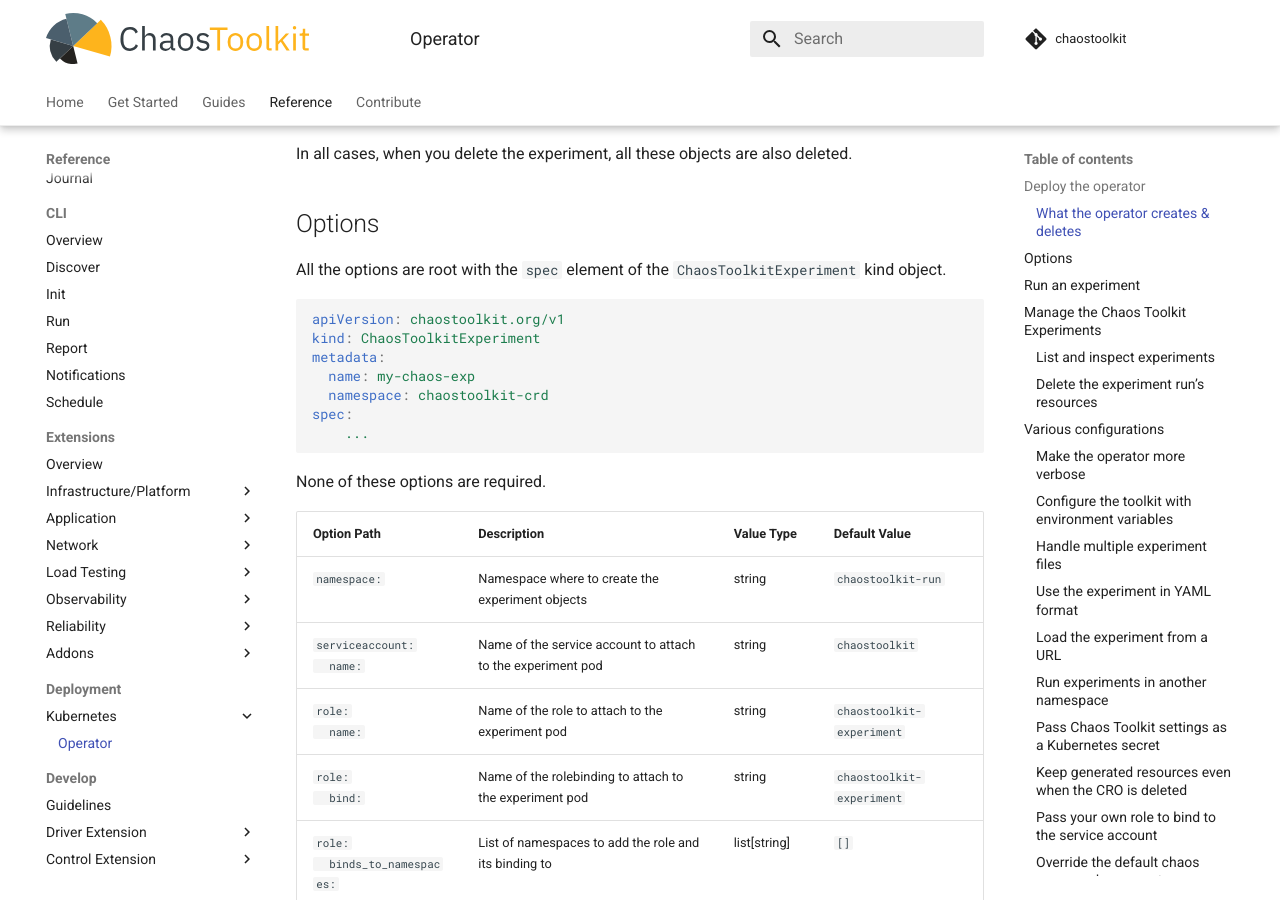
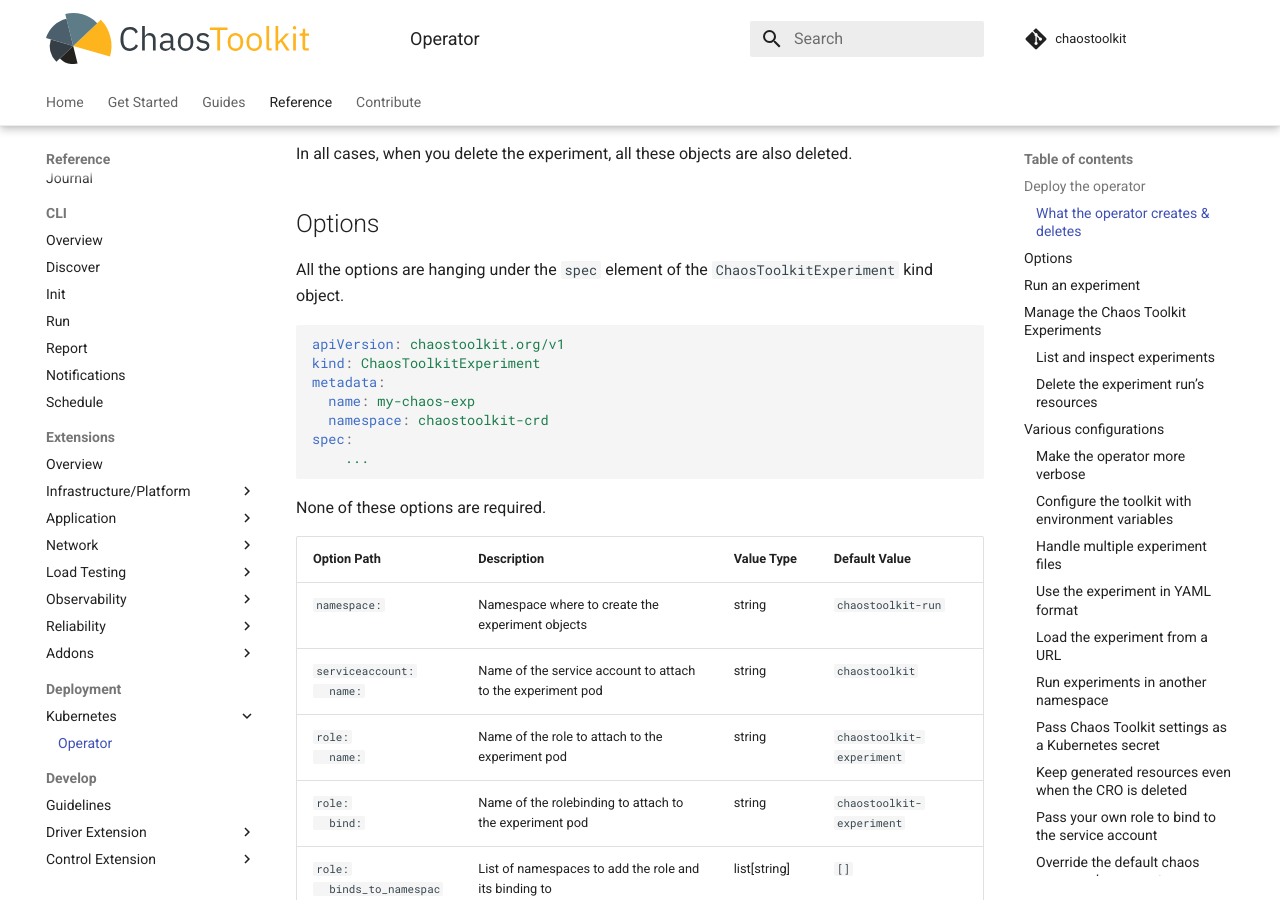
Before and after one commit to chaostoolkit/chaostoolkit-documentation, an MkDocs documentation site: the page built from sources/deployment/k8s/operator.md, in a window 1280 px wide and 900 px high, scrolled down 1519 px. Built offline with MkDocs 1.6.1 and Material for MkDocs 9.7.7, drawn with Linux system fonts in a browser that asks for light colours; comment, search, counter and statistics services are not loaded.

Commit message:
clarity
Signed-off-by: Sylvain Hellegouarch <sh@defuze.org>

````diff
--- a/sources/deployment/k8s/operator.md
+++ b/sources/deployment/k8s/operator.md
@@ -82,7 +82,7 @@
 
 ## Options
 
-All the options are root with the `spec` element of the
+All the options are hanging under the `spec` element of the
 `ChaosToolkitExperiment` kind object.
 
 ```yaml
````
